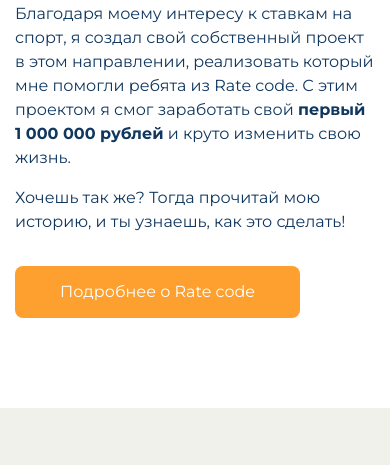
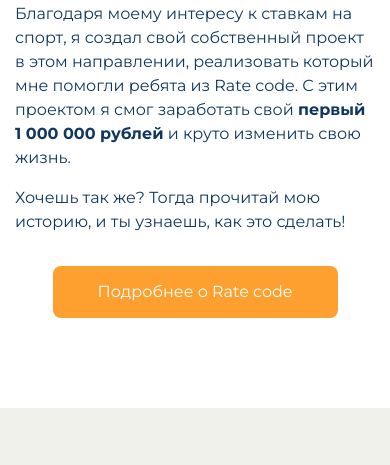
Before and after one commit to kmkiseleva/IT-centre-Yasim-project, a plain HTML site: page index.html in a window 390 px wide. Shown: the part 344-809 px from the top of the page. Drawn offline with Linux system fonts and the light colour scheme.

Commit message:
Add files via upload

```diff
--- a/css/style.css
+++ b/css/style.css
@@ -532,6 +532,11 @@ footer {
     margin-bottom: 30px;
   }
 
+  .btn {
+    margin-left: auto;
+    margin-right: auto;
+  }
+
   .block-one {
     background: url(../img/groupLeft1.png) no-repeat left top / 150px;
   }
```
